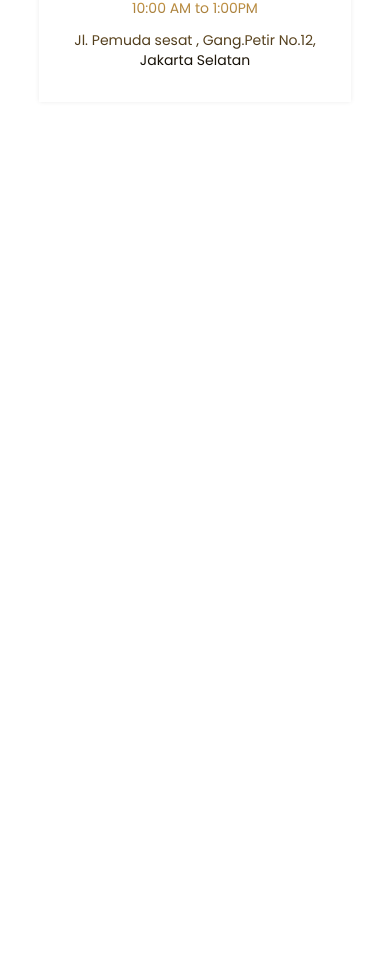
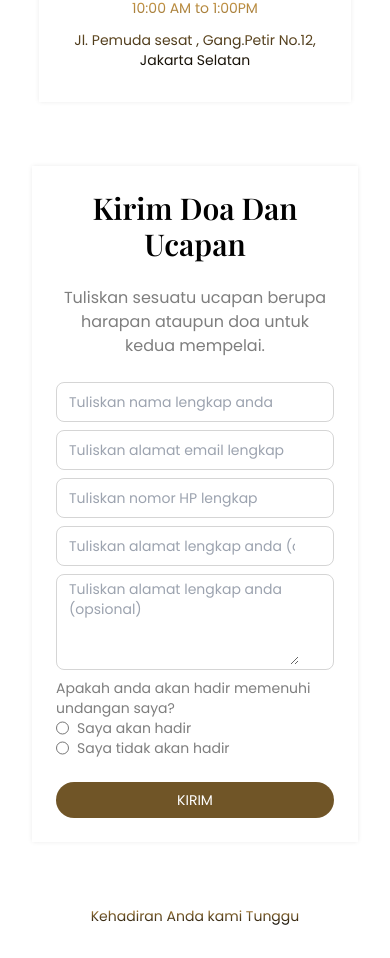
Before and after one commit to rakafebriansy/wedding-wonders-web, a Vue app: page /bw/1 in a window 390 px wide. Shown: the part 2898-3856 px from the top of the page. Before the commit the page ends 3032 px from the top, so only its background shows below. Built offline with nearby package versions, Linux system fonts and the light colour scheme; a web font is replaced by a local one.

Commit message:
feat: beautiful in white template - invitation form (mobile)

```diff
--- /dev/null
+++ b/src/components/elements/RoundedButton.vue
@@ -0,0 +1,37 @@
+<template>
+    <a v-if="btnType == 'link'" :href="link" :class="fixedClass">
+        <p><slot></slot></p>
+    </a>
+    <button v-else :type="btnType" :class="fixedClass">
+        <p><slot></slot></p>
+    </button>
+</template>
+
+
+<script>
+    export default {
+        props: {
+            btnType: {
+                type: String,
+                required: true
+            },
+            link:{
+                type: String,
+                required: false
+            },
+            textSize: {
+                type: String,
+                required: false
+            },
+            full: {
+                type: Boolean,
+                required: false
+            }
+        },
+        computed: {
+            fixedClass() {
+                return `bg-[#705527] inline-flex p-2 text-white justify-center items-center gap-3 font-poppinsRegular rounded-full ${this.textSize ?? 'text-xs'} ${this.full ? 'w-full' : 'w-fit'}`
+            }
+        }
+    }
+</script>
--- /dev/null
+++ b/src/components/elements/TextBox2.vue
@@ -0,0 +1,20 @@
+<template>
+    <label :for="id" class="border border-[rgba(172,172,172,0.5)] text-[#fbebeb] w-full flex justify-start px-2 py-1 h-10 rounded-lg">
+        <input type="text" :id="id" :name="name" class="h-full w-[90%] outline-none text-[#555555] px-1" :placeholder="placeholder">
+    </label>
+</template>
+
+
+<script>
+    export default {
+        props: {
+            placeholder: String,
+            name: String
+        },
+        computed: {
+            id() {
+                return `id${this.name}`
+            }
+        }
+    }
+</script>
--- /dev/null
+++ b/src/components/elements/TextareaBox2.vue
@@ -0,0 +1,20 @@
+<template>
+    <label :for="id" class="border border-[rgba(172,172,172,0.5)] text-[#fbebeb] w-full flex justify-start px-2 py-1 h-24 rounded-lg">
+        <textarea maxlength="200" :id="id" :placeholder="placeholder" :name="name" id="" class="h-full w-[90%] outline-none text-[#555555] px-1"></textarea>
+    </label>
+</template>
+
+
+<script>
+    export default {
+        props: {
+            placeholder: String,
+            name: String
+        },
+        computed: {
+            id() {
+                return `id${this.name}`
+            }
+        }
+    }
+</script>
--- a/src/views/templates/BeautifulInWhite.vue
+++ b/src/views/templates/BeautifulInWhite.vue
@@ -79,12 +79,43 @@
                 </div>
             </div>
         </section>
+        <section class="flex justify-center items-center p-8">
+            <div class="small-shadow p-6 flex flex-col items-center font-poppinsRegular text-sm gap-6">
+                <h2 class="text-3xl text-center font-playfairDisplaySemiBold">Kirim Doa Dan Ucapan</h2>
+                <p class="text-base text-center text-[#7E7E7E]">Tuliskan sesuatu ucapan berupa harapan ataupun doa untuk kedua mempelai.</p>
+                <div class="flex flex-col gap-2 w-full">
+                    <TextBox2 placeholder="Tuliskan nama lengkap anda" name="name"/>
+                    <TextBox2 placeholder="Tuliskan alamat email lengkap" name="email"/>
+                    <TextBox2 placeholder="Tuliskan nomor HP lengkap" name="phoneNumber"/>
+                    <TextBox2 placeholder="Tuliskan alamat lengkap anda (opsional)" name="address"/>
+                    <TextareaBox2 placeholder="Tuliskan alamat lengkap anda (opsional)" name="address"/>
+                    <div class="w-full flex flex-col items-start text-[#7E7E7E]">
+                        <p>Apakah anda akan hadir memenuhi undangan saya?</p>
+                        <div class="flex gap-2">
+                            <input type="radio" name="attend">
+                            <p>Saya akan hadir</p>
+                        </div>
+                        <div class="flex gap-2">
+                            <input type="radio" name="attend">
+                            <p>Saya tidak akan hadir</p>
+                        </div>
+                    </div>
+                </div>
+                <RoundedButton btnType="submit" textSize="text-sm" :full="true">KIRIM</RoundedButton>
+            </div>
+        </section>
+        <section class="flex justify-center py-8">
+            <h4 class="text-sm font-poppinsRegular gold-to-bottom">Kehadiran Anda kami Tunggu</h4>
+        </section>
     </div>
 </template>
 
 <script>
     import weddingPhotoImg from '../../assets/images/WeddingPhoto.png';
     import flowerImg from '../../assets/images/Flower.png';
+    import TextBox2 from '../../components/elements/TextBox2.vue';
+    import TextareaBox2 from '../../components/elements/TextareaBox2.vue';
+    import RoundedButton from '../../components/elements/RoundedButton.vue';
     export default {
         data() {
             return {
@@ -92,7 +123,9 @@
             }
         },
         components: {
-
+            TextBox2,
+            TextareaBox2,
+            RoundedButton
         },
         methods: {
 
```
